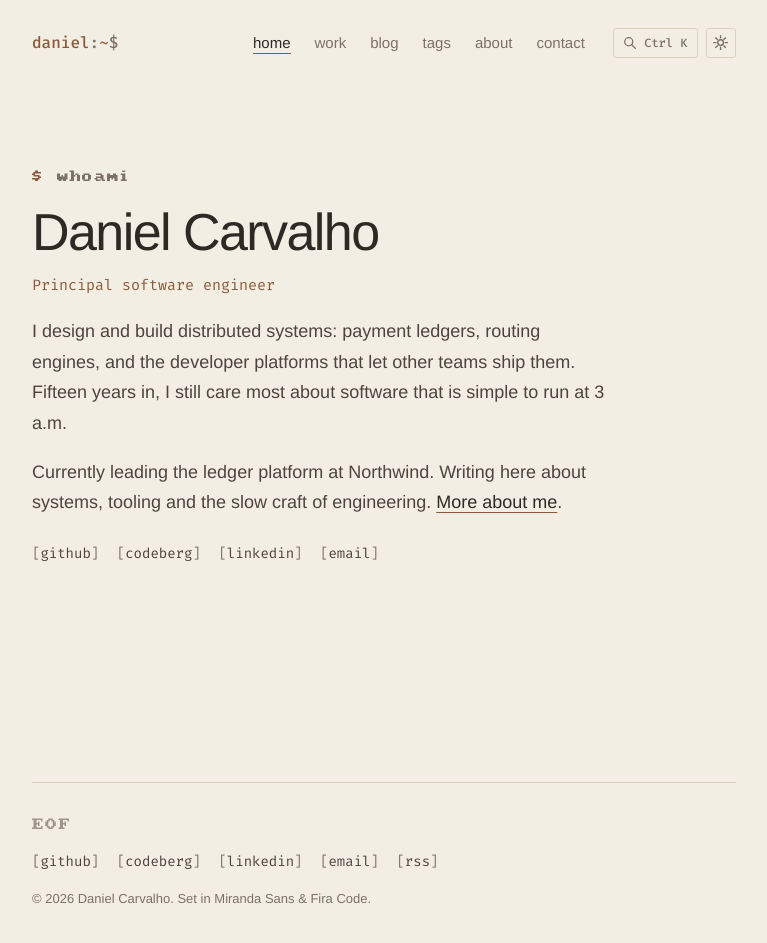
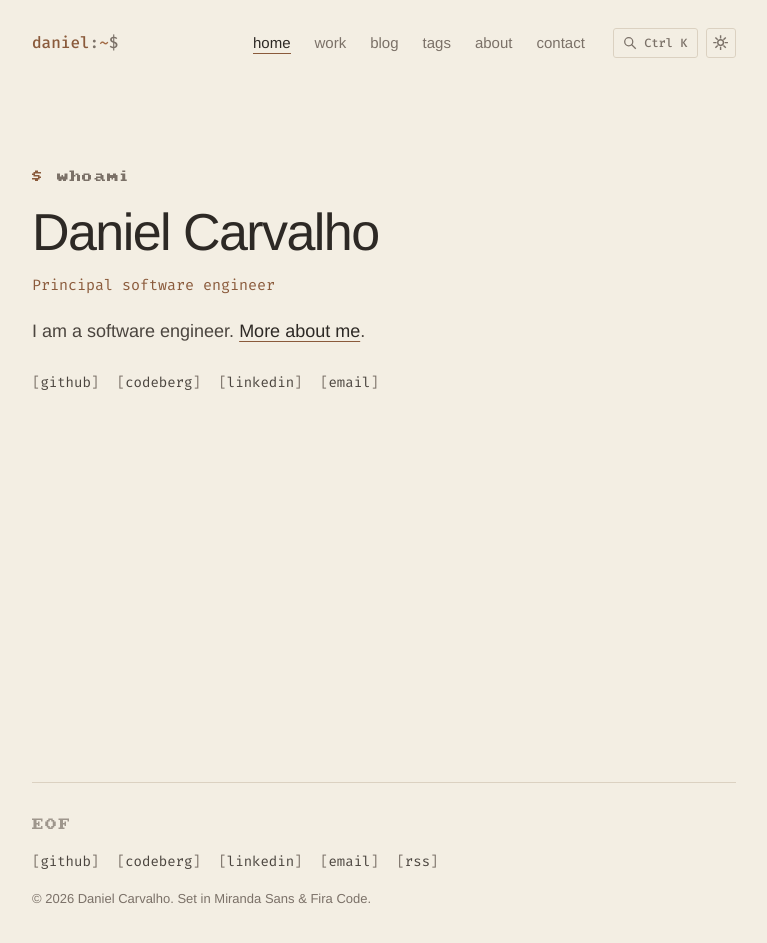
Before and after one commit to carvalhodj/carvalhodj.github.io, a Jekyll site: the page built from index.md, in a window 1280 px wide and 958 px high. Shown: the top 943 px of the window, without its empty margins (256-1023 px from the left). Built offline with Jekyll 4.4.1, drawn with Linux system fonts in a browser that asks for light colours; some web fonts are replaced.

Commit message:
doc: update home page info

```diff
--- a/index.md
+++ b/index.md
@@ -4,9 +4,4 @@ role: Principal software engineer
 posts_limit: 5
 ---
 
-I design and build distributed systems: payment ledgers, routing engines,
-and the developer platforms that let other teams ship them. Fifteen years in,
-I still care most about software that is simple to run at 3 a.m.
-
-Currently leading the ledger platform at Northwind. Writing here about systems,
-tooling and the slow craft of engineering. [More about me](/about/).
+I am a software engineer. [More about me](/about/).
```
